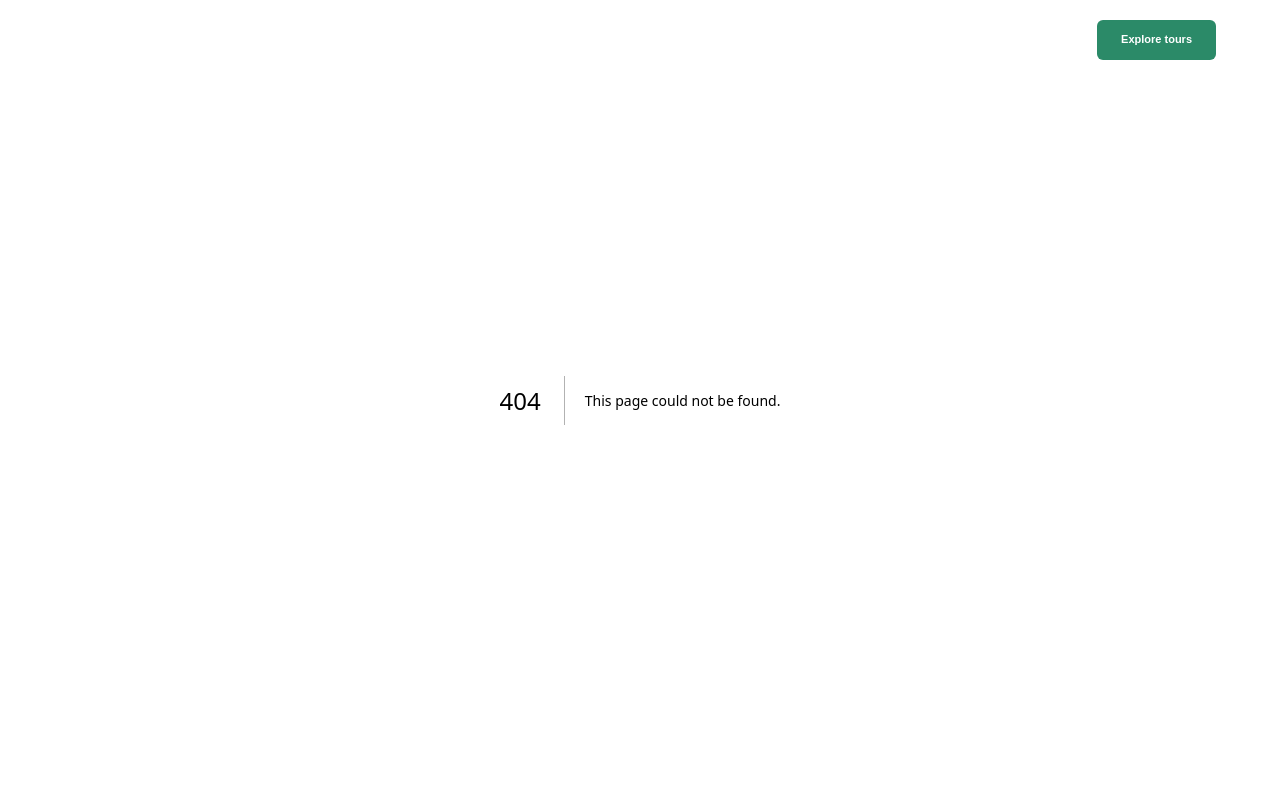
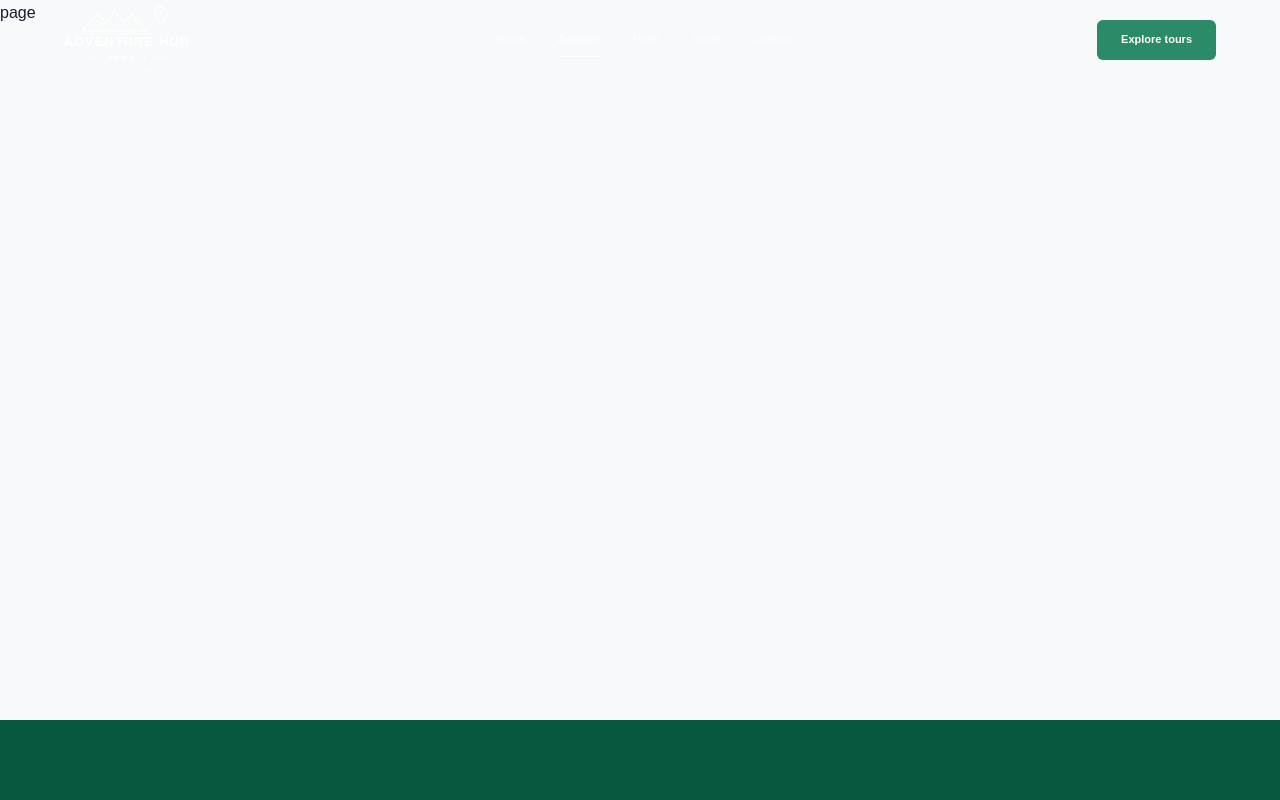
Before and after one commit to ArushKhasru/Adventure_Hub_Manali, a Next.js app: page /activities in a window 1280 px wide. Before the commit this address had no page. Shown: the top 800 px of the page. Built offline with nearby package versions, Linux system fonts and the light colour scheme; a web font is replaced by a local one.

Commit message:
Add page components for activities, contact, hotel, and travel

```diff
--- /dev/null
+++ b/app/activities/page.tsx
@@ -0,0 +1,7 @@
+import React from 'react'
+
+export default function page() {
+  return (
+    <div>page</div>
+  )
+}
--- /dev/null
+++ b/app/contact/page.tsx
@@ -0,0 +1,7 @@
+import React from 'react'
+
+export default function page() {
+  return (
+    <div>page</div>
+  )
+}
--- /dev/null
+++ b/app/hotel/page.tsx
@@ -0,0 +1,7 @@
+import React from 'react'
+
+export default function page() {
+  return (
+    <div>page</div>
+  )
+}
--- /dev/null
+++ b/app/travel/page.tsx
@@ -0,0 +1,7 @@
+import React from 'react'
+
+export default function page() {
+  return (
+    <div>page</div>
+  )
+}
```
